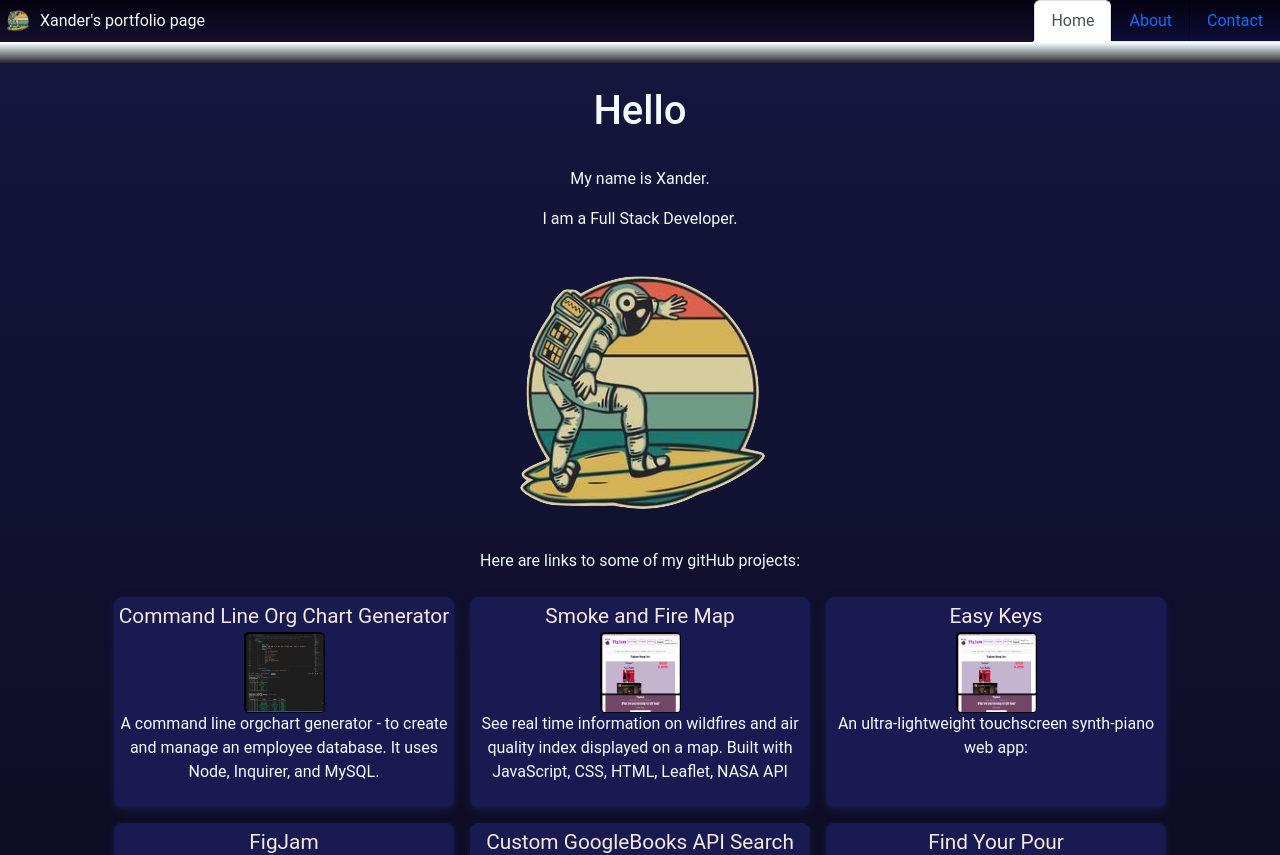
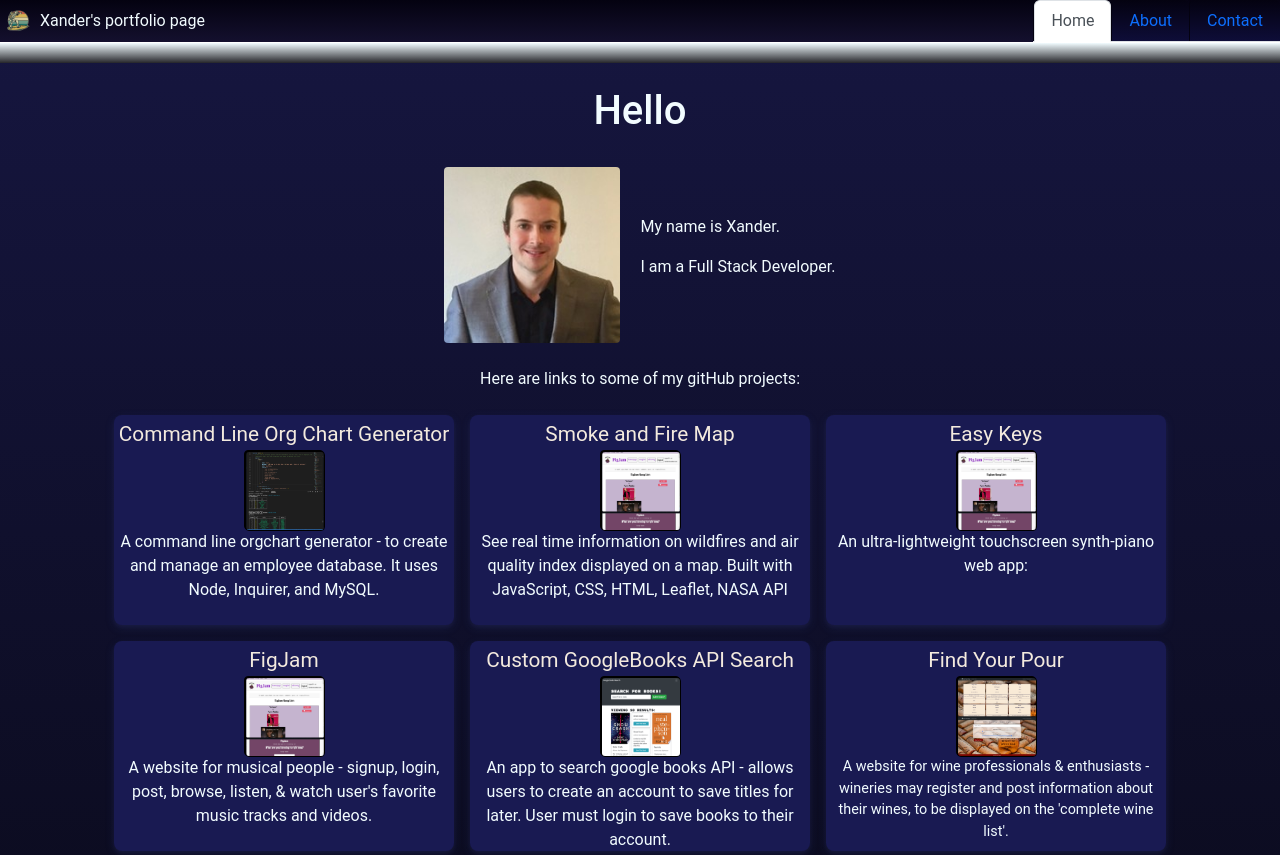
Before and after one commit to xnd0/portfolio-2022, a React (Create React App) app: page / in a window 1280 px wide. Shown: the top 855 px of the page. Built offline with nearby package versions, Linux system fonts and the light colour scheme.

Commit message:
added profile pic + improved homepage intro area styling

```diff
--- a/src/components/pages/Home.js
+++ b/src/components/pages/Home.js
@@ -1,5 +1,6 @@
 import React from 'react';
 import spacesurfer from './space-surfer.png'
+import miniProfile from './miniProfile.jpg'
 import tcg from './img/teamcardgen.png'
 import figjam from './img/figjam.png'
 import gbooks from './img/booksearch.png'
@@ -15,11 +16,23 @@ export default function Home() {
       <br></br>
       <h1>Hello</h1>
       <br></br>
+
+      <div className='intro center'>
+
+        <img id='profilepic' src={miniProfile} alt="Mini Profile Pic" />
+
+        <div className='intro-words'>
           <p>My name is Xander.</p>
           <p>I am a Full Stack Developer.</p>
-      <img src={spacesurfer} alt="spaceman surfing" />
+        </div>
 
+        {/* <img src={spacesurfer} alt="spaceman surfing" /> */}
+
+      </div>
+
+      <br></br>
       <p>Here are links to some of my gitHub projects:</p>
+
       <div class="flex">
 
         <a href="https://github.com/xnd0/CmdLine_OrgChart_12.1">
@@ -44,7 +57,7 @@ export default function Home() {
             <div class="app-title"> Smoke and Fire Map </div>
             <section>
               <div class="app-img app-card-content">
-            <img src={figjam} alt="figjam app screenshot" class="app-img"/>
+                <img src={figjam} alt="figjam app screenshot" class="app-img" />
               </div>
               <p class="light-text">
                 See real time information on wildfires and air quality index displayed on a map. Built with JavaScript, CSS, HTML, Leaflet, NASA API
@@ -59,7 +72,7 @@ export default function Home() {
             <div class="app-title"> Easy Keys </div>
             <section>
               <div class="app-img app-card-content">
-            <img src={figjam} alt="figjam app screenshot" class="app-img"/>
+                <img src={figjam} alt="figjam app screenshot" class="app-img" />
               </div>
               <p class="light-text">
                 An ultra-lightweight touchscreen synth-piano web app:
@@ -74,7 +87,7 @@ export default function Home() {
             <div class="app-title"> FigJam </div>
             <section>
               <div class="app-img app-card-content">
-            <img src={figjam} alt="figjam app screenshot" class="app-img"/>
+                <img src={figjam} alt="figjam app screenshot" class="app-img" />
               </div>
               <p class="light-text">
                 A website for musical people - signup, login, post, browse, listen, & watch user's favorite music tracks and videos.
@@ -89,7 +102,7 @@ export default function Home() {
             <div class="app-title"> Custom GoogleBooks API Search </div>
             <section>
               <div class="app-img app-card-content">
-            <img src={gbooks} alt="google booksearch screenshot" class="app-img"/>
+                <img src={gbooks} alt="google booksearch screenshot" class="app-img" />
               </div>
               <p class="light-text">
                 An app to search google books API - allows users to create an account to save titles for later. User must login to save books to their account.
@@ -103,7 +116,7 @@ export default function Home() {
             <div class="app-title"> Find Your Pour </div>
             <section>
               <div class="app-img app-card-content">
-            <img src={pour} alt="find your pour screenshot" class="app-img"/>
+                <img src={pour} alt="find your pour screenshot" class="app-img" />
               </div>
               <p class="light-text smaller-text">
                 A website for wine professionals & enthusiasts - wineries may register and post information about their wines, to be displayed on the 'complete wine list'.
--- a/src/style.css
+++ b/src/style.css
@@ -135,8 +135,26 @@ a:link {
     z-index: 1;
 }
 
+.intro {
+    display: flex;
+    /* justify-content: space-between; */
+}
+
+.intro-words {
+    text-align: start;
+    display: flex;
+    flex-direction: column;
+    margin-left: 20px;
+    /* justify-content: space-between; */
+}
+
 .footer {
     background-color: #F2FCFF;
     color: rgb(10, 4, 40);
     z-index: 2;
 }
+
+#profilepic {
+    border-radius: 4px;
+    max-height: 22vh;
+}
```
Also changed, not shown: src/components/pages/miniProfile.jpg (added). Lines whose indentation alone changed are shown as unchanged.
